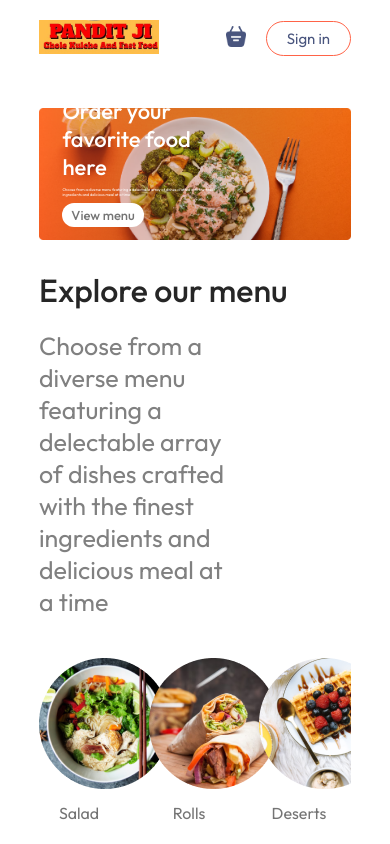
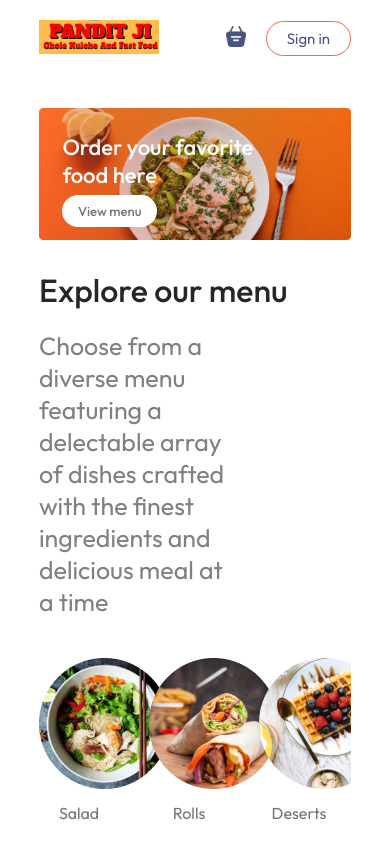
Before and after one commit to rparth18/Food-order-Website, a React (Vite) app in the folder y/: page / in a window 390 px wide. Shown: the top 844 px of the page. Built offline with nearby package versions, Linux system fonts and the light colour scheme; no server answers.

Commit message:
Update Header.css

```diff
--- a/y/src/components/Header/Header.css
+++ b/y/src/components/Header/Header.css
@@ -38,3 +38,23 @@
     border-radius: 50px;
 
 }
+@media(max-width:1050px)
+{
+
+    .header-contents{
+        max-width:45%;
+    }
+}
+@media(max-width:750px)
+{
+
+    .header-contents{
+        max-width:65%;
+    }
+    .header-contents p{
+        display: none;
+    }
+    .header-contents button{
+         padding: 2vw 4vw;
+    }
+}
```
